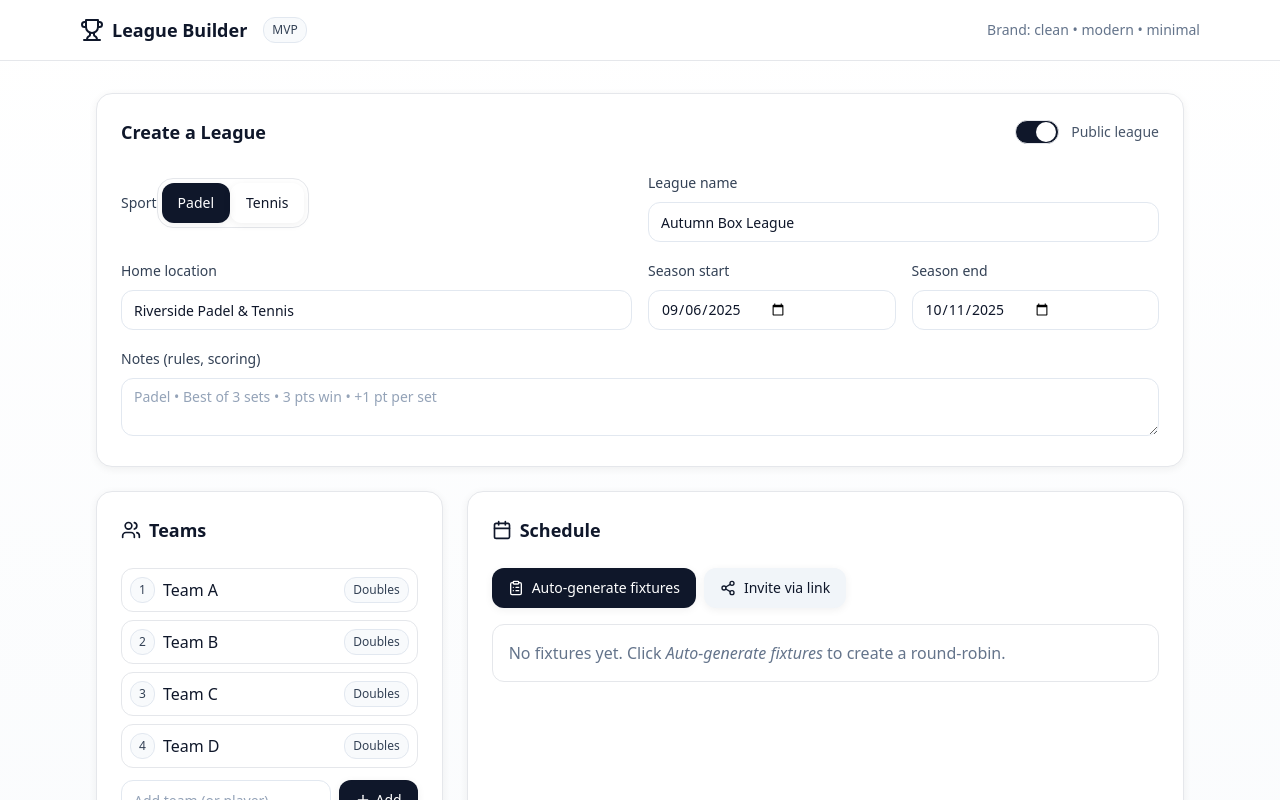
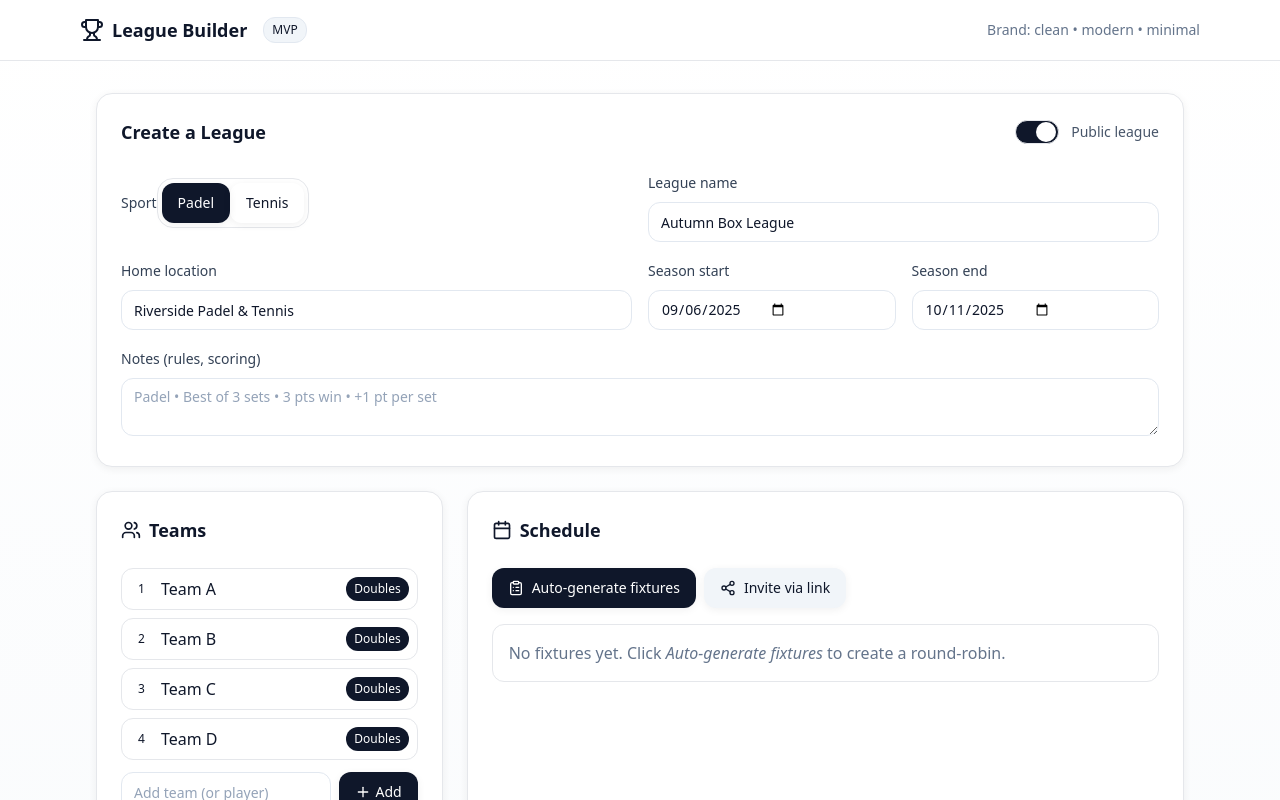
Before and after one commit to rjs-partners/app-league-builder, a Next.js app: page / in a window 1280 px wide. Shown: the top 800 px of the page. Built offline with nearby package versions, Linux system fonts and the light colour scheme.

Commit message:
Update badge.tsx

```diff
--- a/components/ui/badge.tsx
+++ b/components/ui/badge.tsx
@@ -1,12 +1,22 @@
-// components/ui/badge.tsx
+'use client';
 import * as React from 'react';
-import { cn } from '@/lib/utils'; // or: import { cn } from '../../lib/utils';
+import { cn } from '@/lib/utils';
 
-export function Badge({ className, ...props }: React.HTMLAttributes<HTMLSpanElement>) {
+interface BadgeProps extends React.HTMLAttributes<HTMLSpanElement> {
+  variant?: 'default' | 'secondary';
+}
+
+export function Badge({ className, variant = 'default', ...props }: BadgeProps) {
+  const variants: Record<NonNullable<BadgeProps['variant']>, string> = {
+    default: 'bg-slate-900 text-white hover:bg-slate-800',
+    secondary: 'bg-slate-100 text-slate-900 border border-slate-200',
+  };
+
   return (
     <span
       className={cn(
-        'inline-flex items-center rounded-xl border border-slate-200 bg-slate-50 px-2 py-1 text-xs font-medium text-slate-700',
+        'inline-flex items-center rounded-xl px-2 py-1 text-xs font-medium transition-colors',
+        variants[variant],
         className
       )}
       {...props}
```
